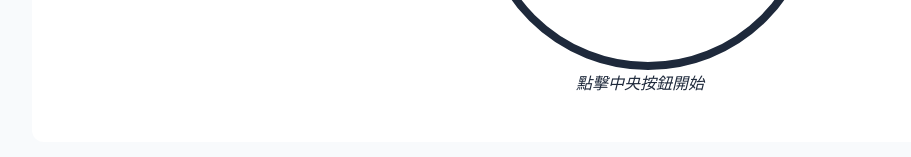
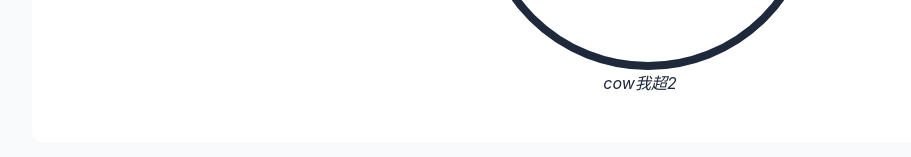
Before and after one commit to cnfzon/ntut_EastDormitory, a Next.js app in the folder ntut_eastdormitory/: page /food-finder in a window 1280 px wide. Shown: the part 795-952 px from the top of the page, without its empty margins (0-911 px from the left). Built offline with nearby package versions, Linux system fonts and the light colour scheme.

Commit message:
修改轉盤下方文字為「cow我超2」

```diff
--- a/ntut_eastdormitory/pages/food-finder.js
+++ b/ntut_eastdormitory/pages/food-finder.js
@@ -300,7 +300,7 @@ export default function FoodFinder() {
           </div>
 
           <p className="text-gray-500 italic mt-4">
-            {rotating ? '命運之輪正在轉動...' : '點擊中央按鈕開始'}
+            {rotating ? 'cow我超2' : 'cow我超2'}
           </p>
         </div>
       </section>
```
